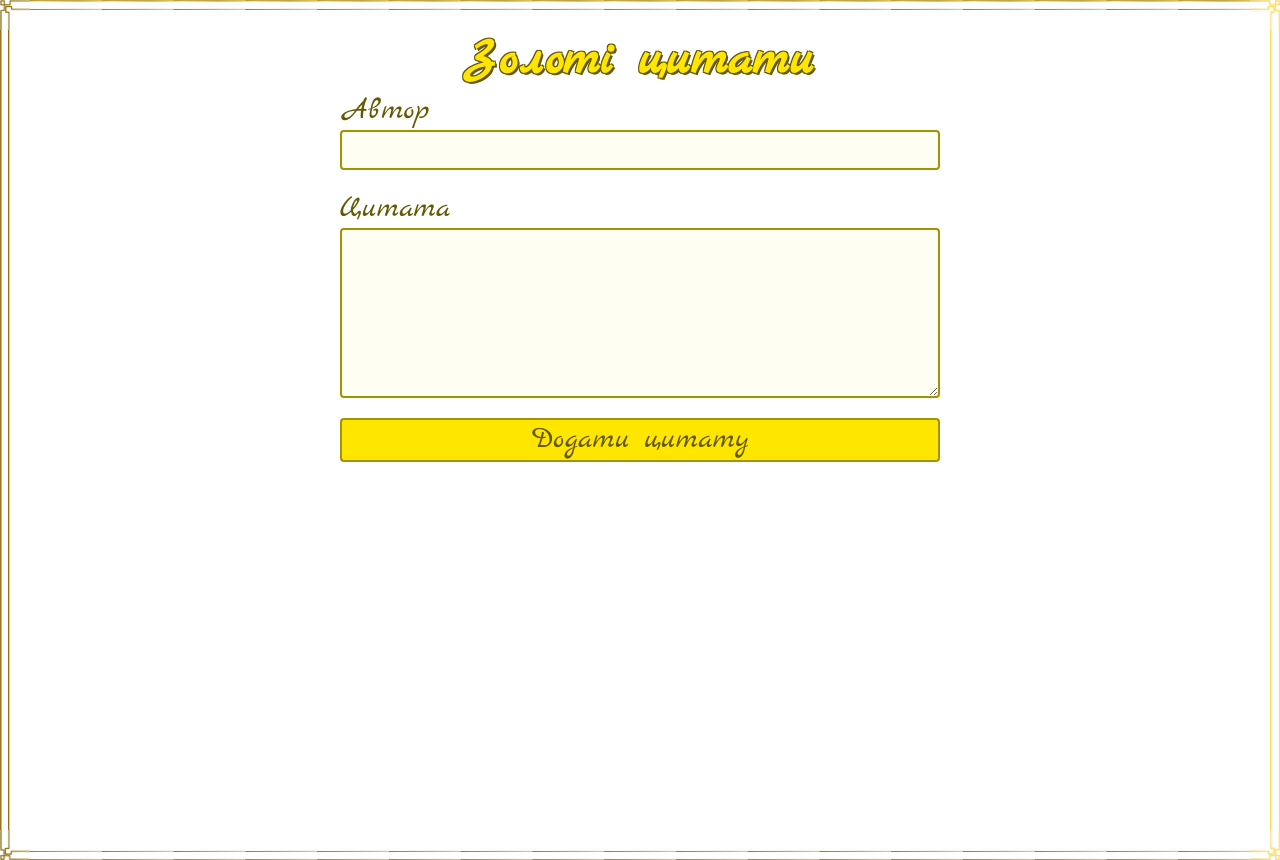
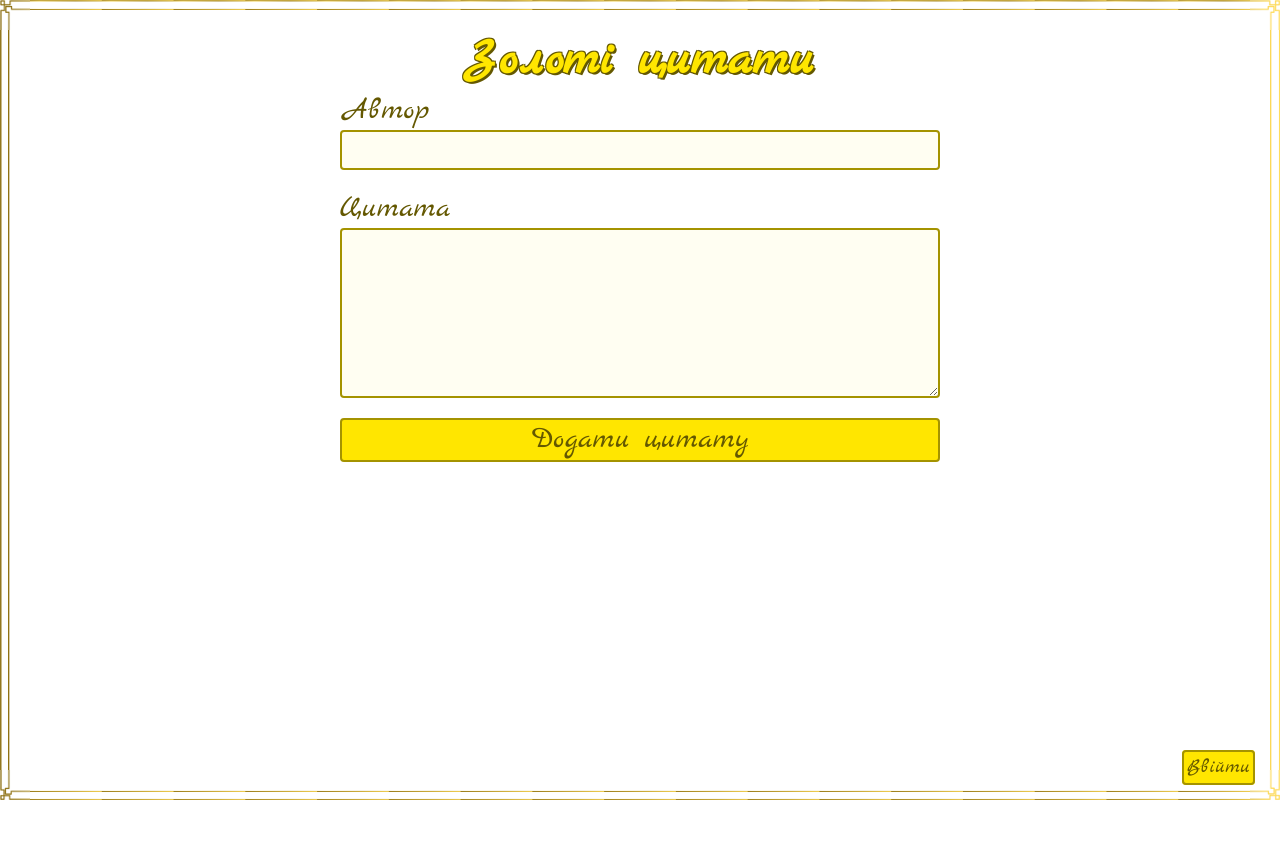
Before and after one commit to ChaosGuru/golden-quotes, a Vue app in the folder app/: page / in a window 1280 px wide. After the commit the page ends 800 px from the top, so only its background shows below. Built offline with nearby package versions, Linux system fonts and the light colour scheme.

Commit message:
added vue routing

```diff
--- a/app/package.json
+++ b/app/package.json
@@ -10,11 +10,13 @@
   "dependencies": {
     "core-js": "^3.6.5",
     "firebase": "^8.6.3",
-    "vue": "^2.6.11"
+    "vue": "^2.6.11",
+    "vue-router": "^3.2.0"
   },
   "devDependencies": {
     "@vue/cli-plugin-babel": "~4.5.0",
     "@vue/cli-plugin-eslint": "~4.5.0",
+    "@vue/cli-plugin-router": "~4.5.0",
     "@vue/cli-service": "~4.5.0",
     "babel-eslint": "^10.1.0",
     "eslint": "^6.7.2",
--- a/app/src/App.vue
+++ b/app/src/App.vue
@@ -1,63 +1,17 @@
 <template>
   <div id="app">
-    <h1 id="title">Золоті цитати</h1>
-    <quote-form @add:quote="addQuote"></quote-form>
-    <quote-table
-      v-bind:quotes="quotes"
-      @remove:quote="removeQuote">
-    </quote-table>
+    <router-link to="/"><h1 id="title">Золоті цитати</h1></router-link>
+    <router-view></router-view>
+    <div id="login-anchor">
+      <router-link to="/login" class="button">Ввійти</router-link>
+    </div>
   </div>
 </template>
-
-<script>
-import { database } from './main.js'
-import QuoteTable from './components/QuoteTable.vue'
-import QuoteForm from './components/QuoteForm.vue'
-
-export default {
-  name: 'App',
-  components: {
-    QuoteTable,
-    QuoteForm,
-  },
-  data() {
-    return {
-      quotes: [],
-    }
-  },
-  mounted() {
-    this.getQuotes();
-  },
-  methods: {
-    async getQuotes() {
-      let quotesRef = database.ref('quotes');
-      quotesRef.on('child_added', (snapshot) => {
-        let quote = snapshot.val();
-        quote['key'] = snapshot.key;
-        this.quotes.push(quote);
-      });
-      quotesRef.on('child_removed', (snapshot) => {
-        let quoteKey = snapshot.key;
-        console.log(quoteKey);
-        this.quotes = this.quotes.filter(quote => quote.key != quoteKey);
-      });
-    },
-    async addQuote(quote) {
-      let quotesRef = database.ref('quotes');
-      let newQuoteRef = quotesRef.push();
-      newQuoteRef.set(quote);
-    },
-    async removeQuote(quoteKey) {
-      database.ref('quotes/' + quoteKey).remove();
-    }
-  },
-}
-</script>
 
 <style>
 html {
   font-size: 62.5%;
-  min-height: 100vh;
+  /* min-height: 90vh; */
 }
 body {
   border: 30px solid;
@@ -69,43 +23,17 @@ body {
   font-size: 2rem;
   color: #645801;
   min-height: 100vh;
-  /* box-sizing: border-box; */
+  box-sizing: border-box;
 }
-p {
-  margin: 0;
+a {
+  text-decoration: none;
 }
-button {
-  background: #FFE600;
-  border: 2px solid #A49300;
-  border-radius: 4px;
-  box-sizing: border-box;
-  cursor: pointer;
-  font-family: 'Marck Script', 'Roboto';
-  font-size: 2rem;
-  color: #645801;
+#login-anchor {
+  position: fixed;
+  right: 2.5rem;
+  bottom: 2rem;
 }
-button:hover, button:focus {
-  background-color: #645801;
-  border-color: #FFE600;
-  outline: #FFE600;
-  color: #FFE600;
-}
-#title {
-  margin: 0;
-  color: #FFE600;
-  text-align: center;
-  font-size: 5rem;
-  font-weight: 600;
-  text-shadow:
-    2px 2px 0 #645801,
-    -1px 1px 0 #645801,
-    -1px -1px 0 #645801,
-    1px -1px 0 #645801;
-}
-@media screen and (min-width: 1000px) {
-#app {
-  margin: auto;
-  width: 600px;
-}
+#login-anchor a {
+  padding: 0.3rem;
 }
 </style>
--- a/app/src/main.js
+++ b/app/src/main.js
@@ -4,6 +4,7 @@ import App from './App.vue'
 import firebase from "firebase/app";
 import "firebase/auth";
 import "firebase/database";
+import router from './router'
 
 Vue.config.productionTip = false
 
@@ -20,5 +21,6 @@ firebase.initializeApp(firebaseConfig);
 export const database = firebase.database();
 
 new Vue({
-  render: h => h(App),
+  router,
+  render: h => h(App)
 }).$mount('#app')
--- /dev/null
+++ b/app/src/router/index.js
@@ -0,0 +1,25 @@
+import Vue from 'vue'
+import VueRouter from 'vue-router'
+import Quotes from '../views/Quotes.vue'
+import Login from '../views/Login.vue'
+
+Vue.use(VueRouter)
+
+const routes = [
+  {
+    path: '/',
+    name: 'Quotes',
+    component: Quotes
+  },
+  {
+    path: '/login',
+    name: 'Login',
+    component: Login
+  },
+]
+
+const router = new VueRouter({
+  routes
+})
+
+export default router
--- /dev/null
+++ b/app/src/views/Login.vue
@@ -0,0 +1,16 @@
+<template>
+  <div class="login">
+    <h1>Ввійти, як адмін</h1>
+  </div>
+</template>
+
+<script>
+export default {
+  name: 'login',
+
+}
+</script>
+
+<style>
+
+</style>
--- /dev/null
+++ b/app/src/views/Quotes.vue
@@ -0,0 +1,94 @@
+<template>
+  <div class="qoutes">
+    <quote-form @add:quote="addQuote"></quote-form>
+    <quote-table
+      v-bind:quotes="quotes"
+      @remove:quote="removeQuote">
+    </quote-table>
+  </div>
+</template>
+
+<script>
+import { database } from '../main.js'
+import QuoteTable from '../components/QuoteTable.vue'
+import QuoteForm from '../components/QuoteForm.vue'
+
+export default {
+  name: 'App',
+  components: {
+    QuoteTable,
+    QuoteForm,
+  },
+  data() {
+    return {
+      quotes: [],
+    }
+  },
+  mounted() {
+    this.getQuotes();
+  },
+  methods: {
+    async getQuotes() {
+      let quotesRef = database.ref('quotes');
+      quotesRef.on('child_added', (snapshot) => {
+        let quote = snapshot.val();
+        quote['key'] = snapshot.key;
+        this.quotes.push(quote);
+      });
+      quotesRef.on('child_removed', (snapshot) => {
+        let quoteKey = snapshot.key;
+        console.log(quoteKey);
+        this.quotes = this.quotes.filter(quote => quote.key != quoteKey);
+      });
+    },
+    async addQuote(quote) {
+      let quotesRef = database.ref('quotes');
+      let newQuoteRef = quotesRef.push();
+      newQuoteRef.set(quote);
+    },
+    async removeQuote(quoteKey) {
+      database.ref('quotes/' + quoteKey).remove();
+    }
+  },
+}
+</script>
+
+<style>
+p {
+  margin: 0;
+}
+button, .button {
+  background: #FFE600;
+  border: 2px solid #A49300;
+  border-radius: 4px;
+  box-sizing: border-box;
+  cursor: pointer;
+  font-family: 'Marck Script', 'Roboto';
+  font-size: 2rem;
+  color: #645801;
+}
+button:hover, button:focus, .button:hover, .button:focus {
+  background-color: #645801;
+  border-color: #FFE600;
+  outline: #FFE600;
+  color: #FFE600;
+}
+#title {
+  margin: 0;
+  color: #FFE600;
+  text-align: center;
+  font-size: 5rem;
+  font-weight: 600;
+  text-shadow:
+    2px 2px 0 #645801,
+    -1px 1px 0 #645801,
+    -1px -1px 0 #645801,
+    1px -1px 0 #645801;
+}
+@media screen and (min-width: 1000px) {
+#app {
+  margin: auto;
+  width: 600px;
+}
+}
+</style>
```
Also changed, not shown: 2 other files (tests, documents, lock files or other folders).
